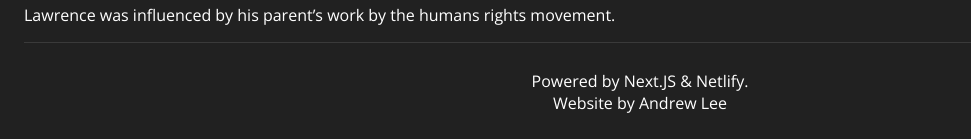
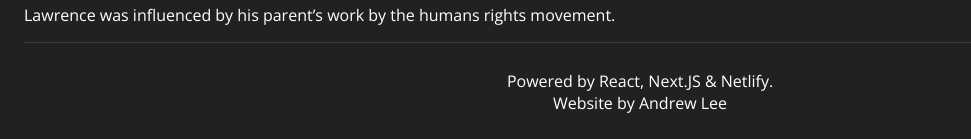
Before and after one commit to Alee14/lawrence-hill, a Next.js app: page /childhood-adulthood in a window 1280 px wide. Shown: the part 851-990 px from the top of the page, without its empty margins (0-971 px from the left). Built offline with nearby package versions, Linux system fonts and the light colour scheme.

Commit message:
changed footer

```diff
--- a/pages/career.js
+++ b/pages/career.js
@@ -27,7 +27,7 @@ export default function Career() {
         <footer className={styles.footer}>
             <p>
             Powered by{' '}
-            Next.JS & Netlify. {' '}
+            React, Next.JS & Netlify. {' '}
             <a href="https://alee14.me" target="_blank">Website by Andrew Lee</a></p>
         </footer>
     </Container>
--- a/pages/childhood-adulthood.js
+++ b/pages/childhood-adulthood.js
@@ -28,7 +28,7 @@ export default function ChildhoodAdulthood() {
         <footer className={styles.footer}>
             <p>
             Powered by{' '}
-            Next.JS & Netlify. {' '}
+            React, Next.JS & Netlify. {' '}
             <a href="https://alee14.me" target="_blank">Website by Andrew Lee</a></p>
         </footer>
     </Container>
```
